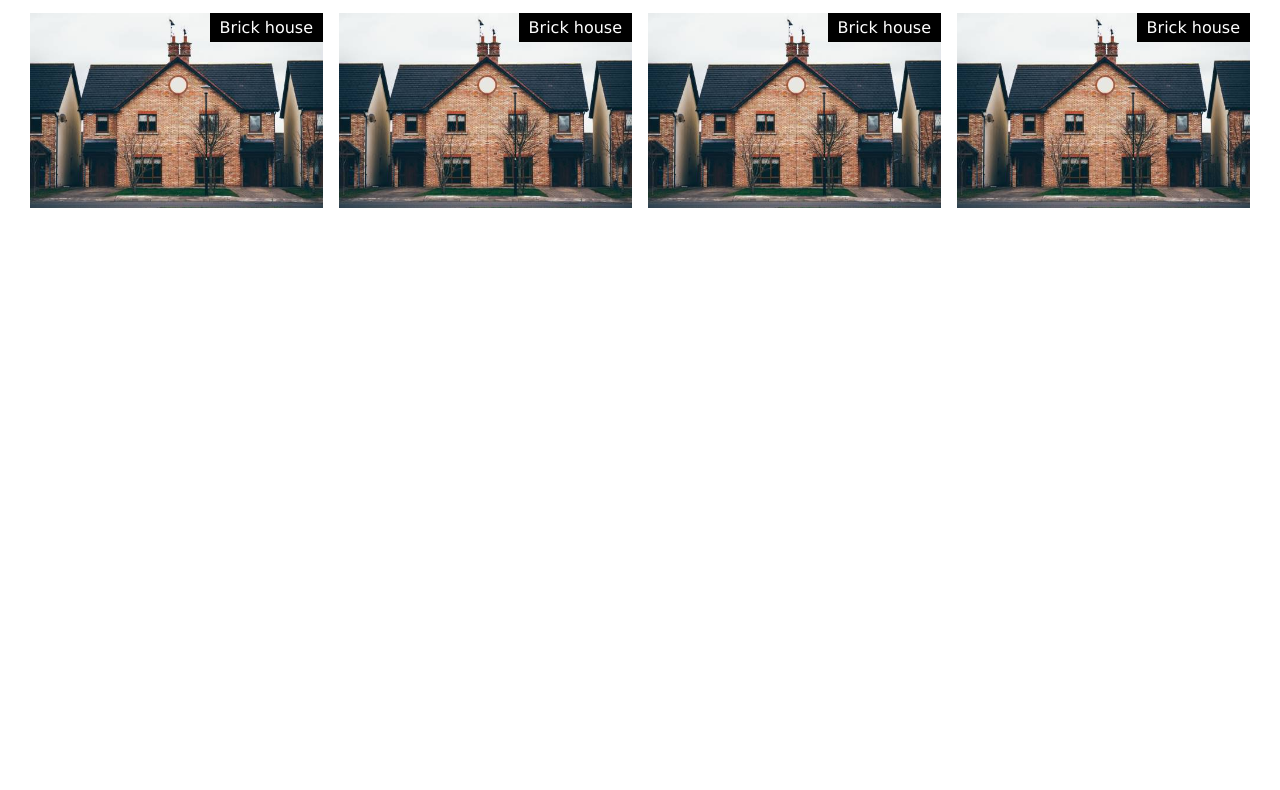
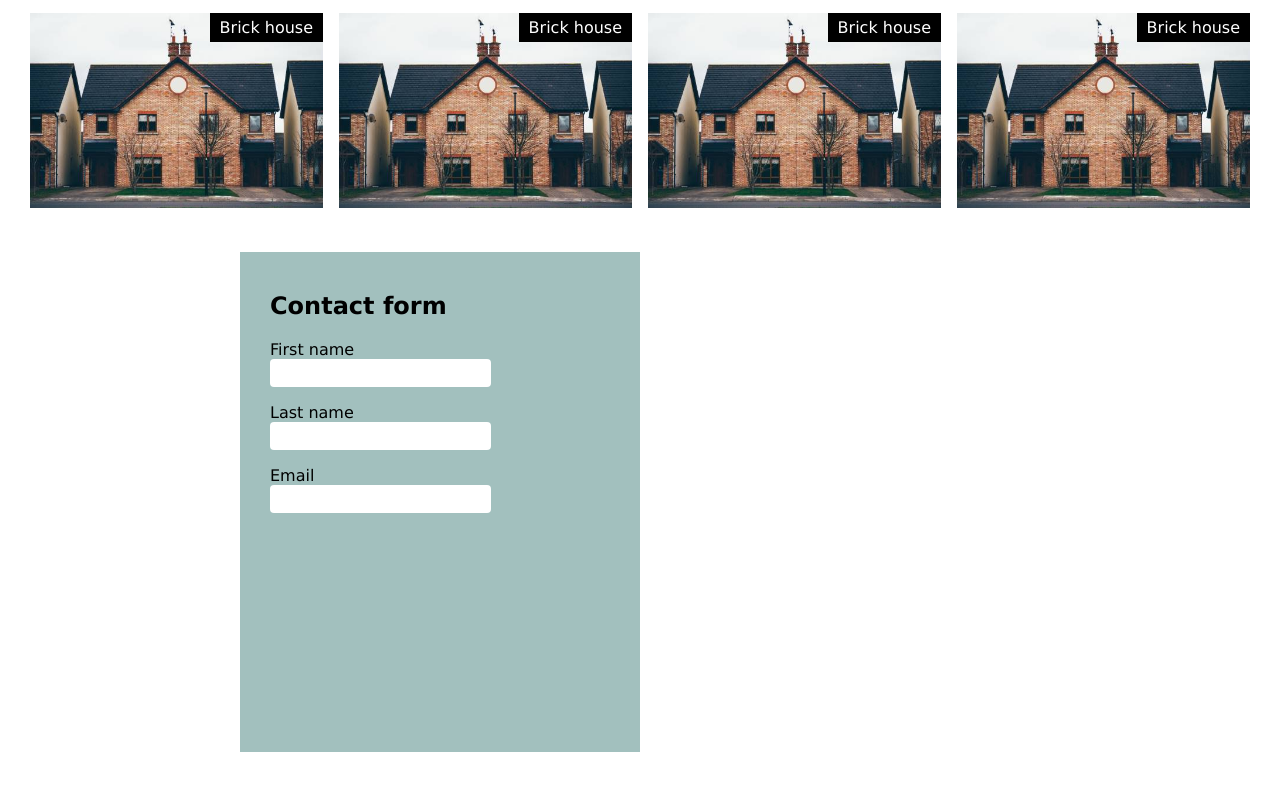
Before and after one commit to MariusCodeAcademy/FEYU2-07-flex-sample-page, a plain HTML site: page index.html in a window 1280 px wide. Shown: the part 1154-1944 px from the top of the page. Drawn offline with Linux system fonts and the light colour scheme.

Commit message:
form in progress

```diff
--- a/css/style.css
+++ b/css/style.css
@@ -1,4 +1,8 @@
 /* Reset ==================== */
+
+* {
+  box-sizing: border-box;
+}
 
 a {
   text-decoration: none;
@@ -10,6 +14,14 @@ body {
   margin: 0;
   /* laikinai kol dirbam */
   padding-bottom: 1000px;
+}
+
+/* Common css ==================== */
+
+.container {
+  max-width: 800px;
+  /* border: 1px dashed #000; */
+  margin: 0 auto;
 }
 
 img {
@@ -110,3 +122,27 @@ img {
   right: 0;
   margin: 0;
 }
+
+/* Contact =================== */
+
+.formContainer {
+  background-color: #a2c0be;
+  max-width: 400px;
+  min-height: 500px;
+  padding: 20px 30px;
+}
+
+.input {
+  display: block;
+  padding: 5px 7px;
+  border: none;
+  font-size: 16px;
+  border-radius: 4px;
+  width: 100%;
+}
+
+.contactForm {
+  display: flex;
+  gap: 16px;
+  flex-wrap: wrap;
+}
--- a/index.html
+++ b/index.html
@@ -84,5 +84,29 @@
       </div>
     </section>
     <!-- /Projects -->
+
+    <!-- Contact -->
+    <section class="formSection">
+      <div class="container">
+        <div class="formContainer">
+          <h2>Contact form</h2>
+          <form class="contactForm">
+            <div class="inputBlock">
+              <label for="firstName">First name</label>
+              <input type="text" class="input" id="firstName" />
+            </div>
+            <div class="inputBlock">
+              <label for="lastName">Last name</label>
+              <input type="text" class="input" id="lastName" />
+            </div>
+            <div class="inputBlock">
+              <label for="email">Email</label>
+              <input type="email" class="input" id="email" />
+            </div>
+          </form>
+        </div>
+      </div>
+    </section>
+    <!-- /Contact -->
   </body>
 </html>
```
